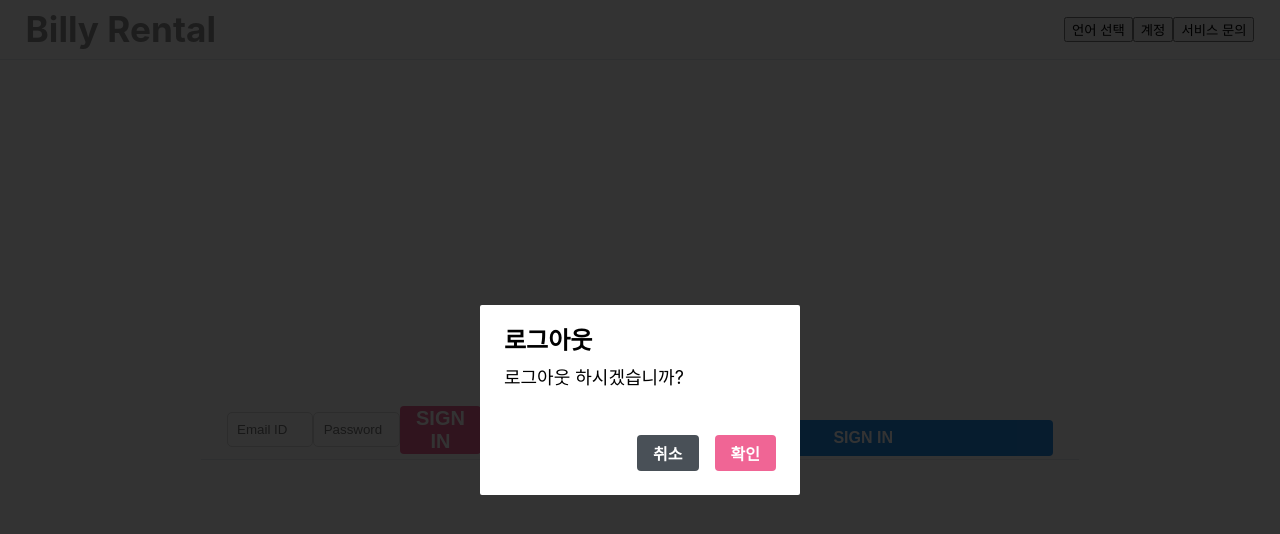
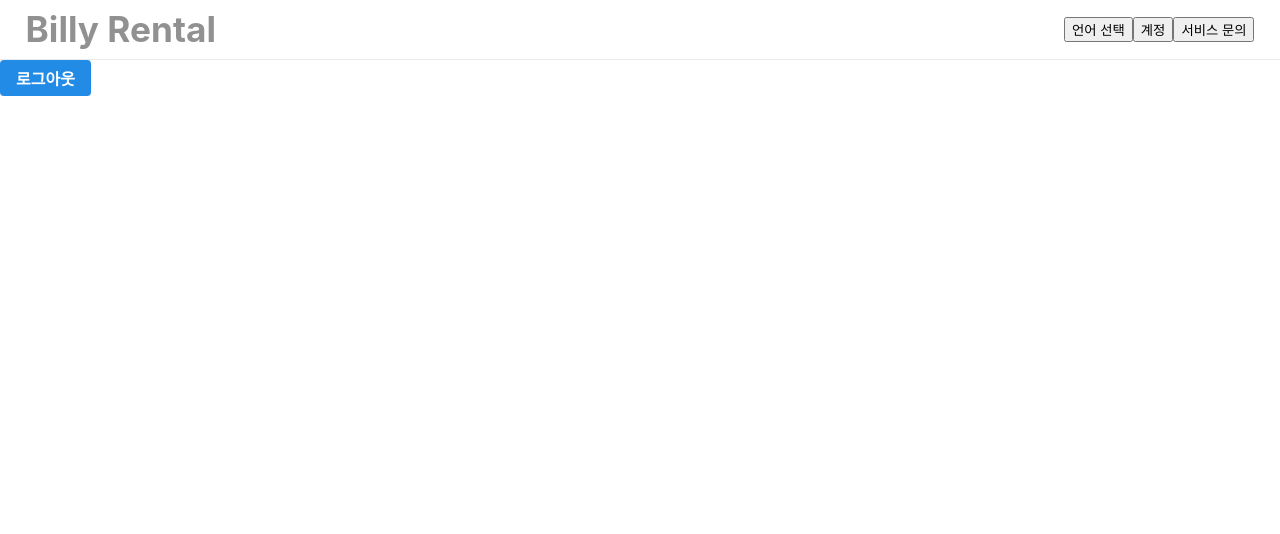
Before and after one commit to Jess2/billy, a React (Create React App) app: page / in a window 1280 px wide. Shown: the top 534 px of the page. Built offline with nearby package versions, Linux system fonts and the light colour scheme.

Commit message:
feat: 공통 모달 버튼 이벤트 추가

```diff
--- a/src/App.js
+++ b/src/App.js
@@ -1,11 +1,24 @@
-import React from 'react';
+import React, { useState } from 'react';
 import GlobalStyles from './common/component/GlobalStyles';
-import styled, { ThemeProvider } from 'styled-components';
+import styled, {ThemeProvider} from 'styled-components';
 import Header from "./common/container/Header";
 import Login from "./login/container/Login";
+import Dialog from "./common/component/Dialog";
 import Button from "./common/component/Button";
 
 export default function App() {
+  const [dialog, setDialog] = useState(false);
+  const onClick = () => {
+    setDialog(true);
+  };
+  const onConfirm = () => {
+    console.log('확인')
+    setDialog(false);
+  };
+  const onCancel = () => {
+    console.log('취소')
+    setDialog(false);
+  };
   return (
     <ThemeProvider
       theme={{
@@ -16,9 +29,20 @@ export default function App() {
         }
       }}
     >
+      <>
         <Header/>
-            <Login/>
+        {/*<Login/>*/}
+        <Button onClick={onClick}>로그아웃</Button>
         <GlobalStyles/>
+        <Dialog
+          title="로그아웃"
+          contents="로그아웃 하시겠습니까?"
+          onConfirm={onConfirm}
+          onCancel={onCancel}
+          isVisible={dialog}
+        >
+        </Dialog>
+      </>
     </ThemeProvider>
   );
 }
--- a/src/common/component/Dialog.js
+++ b/src/common/component/Dialog.js
@@ -36,15 +36,22 @@ const ButtonGroup = styled.div`
   margin-top: 2rem;
 `;
 
-function Dialog({ title, contents, confirmText, cancelText }) {
+const ShortMarginButton = styled(Button)`
+  & + & {
+    margin-left: 0.5rem;
+  }
+`;
+
+function Dialog({ title, contents, confirmText, cancelText, onConfirm, onCancel, isVisible }) {
+  if (!isVisible) return null;
   return (
     <DarkBackground>
       <DialogBlock>
         <h3>{title}</h3>
         <p>{contents}</p>
         <ButtonGroup>
-          <Button color="gray">{cancelText}</Button>
-          <Button color="pink">{confirmText}</Button>
+          <ShortMarginButton color="gray" onClick={onCancel}>{cancelText}</ShortMarginButton>
+          <ShortMarginButton color="pink" onClick={onConfirm}>{confirmText}</ShortMarginButton>
         </ButtonGroup>
       </DialogBlock>
     </DarkBackground>
--- a/src/login/container/Login.js
+++ b/src/login/container/Login.js
@@ -2,11 +2,9 @@ import React from 'react';
 import Style from './Login.module.scss';
 import cn from 'classnames';
 import LoginForm from "../component/LoginForm";
-import Dialog from "../../common/component/Dialog";
 
 export default function Login() {
   return <div className={cn(Style.login)}>
     <LoginForm></LoginForm>
-    <Dialog title="로그아웃" contents="로그아웃 하시겠습니까?"></Dialog>
   </div>;
 }
```
Lines whose indentation alone changed are shown as unchanged.
